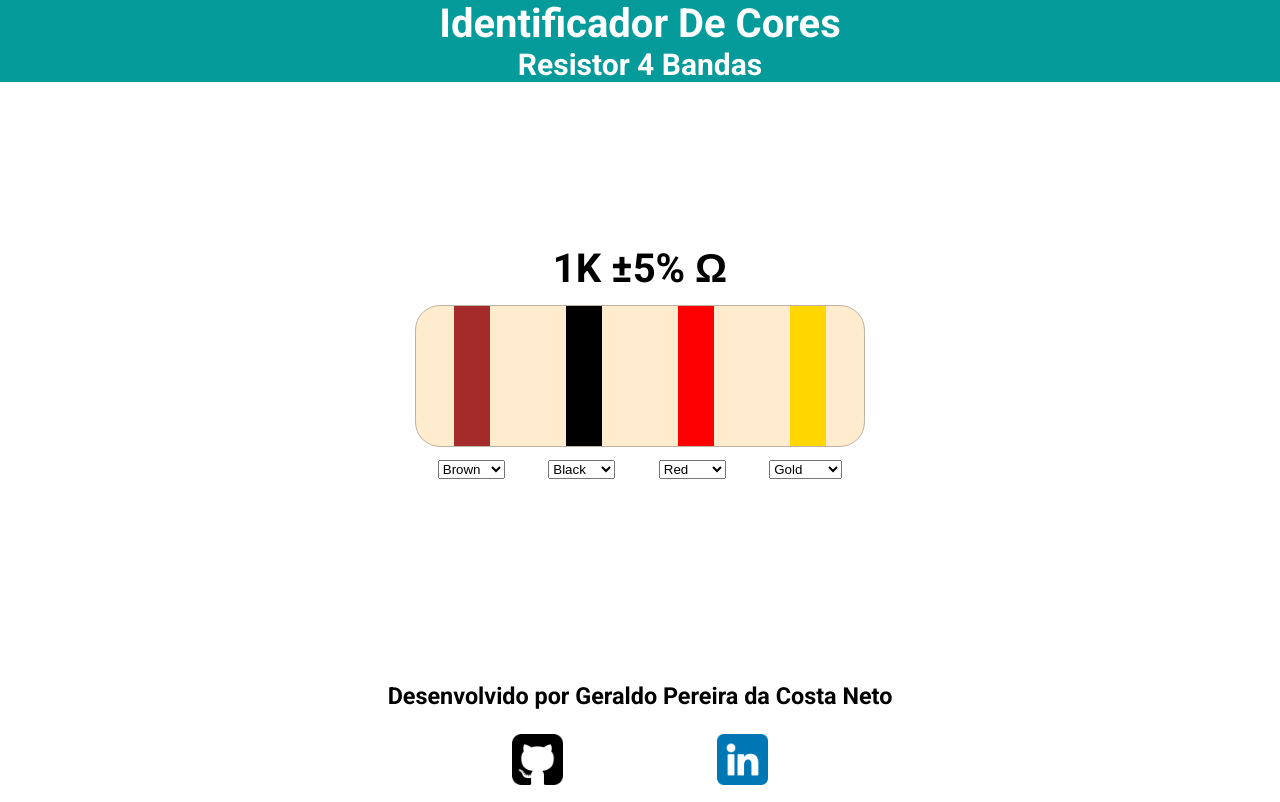
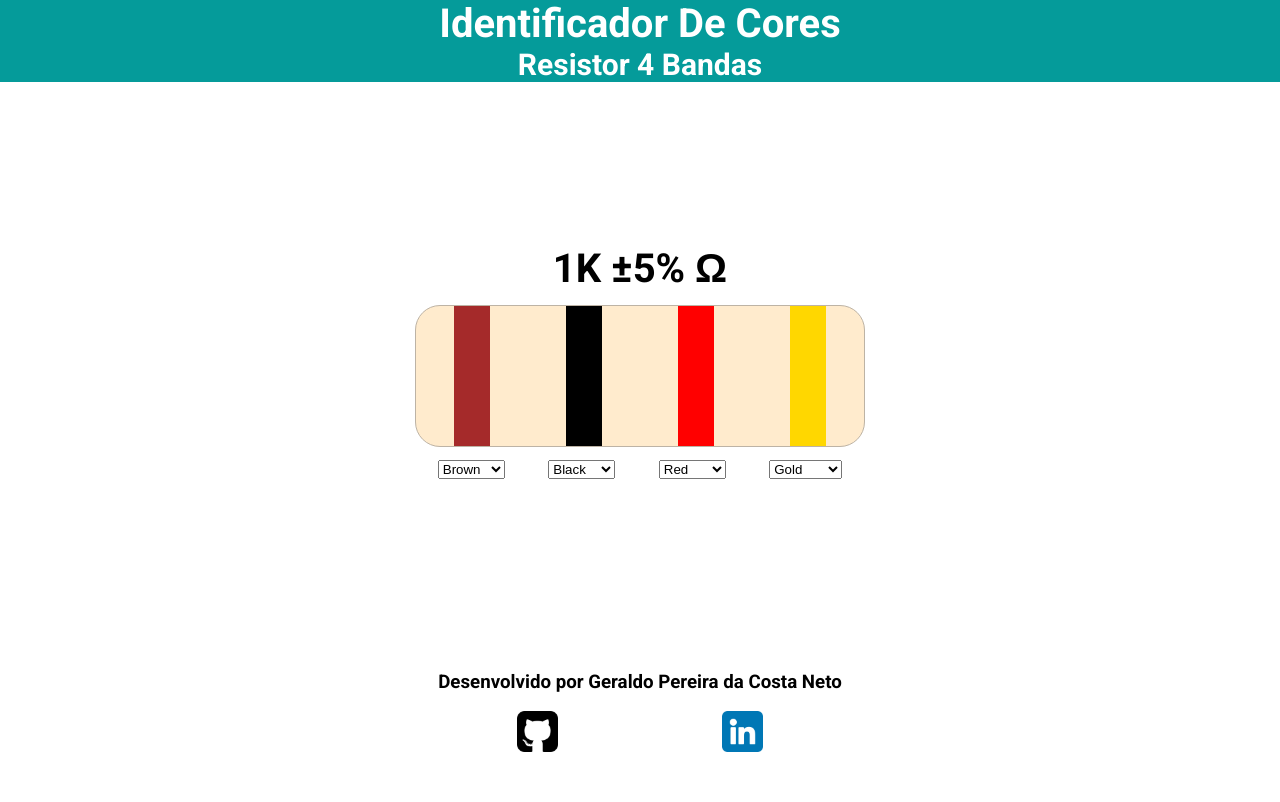
Before and after one commit to GeracNeto/resistor-code, a React (Vite) app: page / in a window 1280 px wide. Built offline with nearby package versions, Linux system fonts and the light colour scheme.

Commit message:
Atualizado estilo do footer
-Ajustado tamanho vertical
-Alterado tamanho da fonte para 16px
-Diminuida as imagens

```diff
--- a/src/components/footer/style.css
+++ b/src/components/footer/style.css
@@ -4,7 +4,10 @@ footer{
     justify-content: center;
     flex-direction: column;
     width: 100%;
-    height: 20vh;
+    height: 15vh;
+
+    font-size: 16px;
+
 }
 
 .sociais{
@@ -21,5 +24,5 @@ footer{
 }
 
 .sociais img{
-    width: 25%;
+    width: 20%;
 }
```
